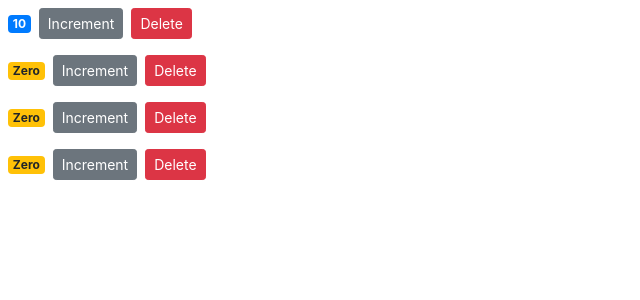
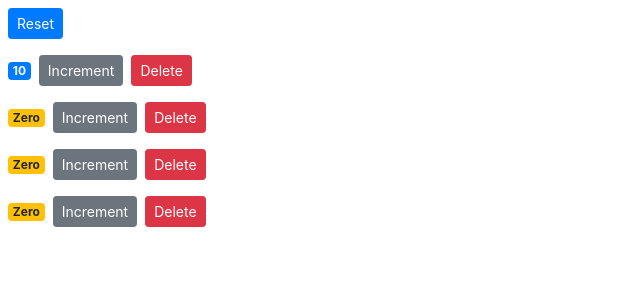
Before and after one commit to shibly006/counter-app, a React (Create React App) app: page / in a window 1280 px wide. Shown: the top 300 px of the page, without its empty margins (0-640 px from the left). Built offline with nearby package versions, Linux system fonts and the light colour scheme.

Commit message:
Bug: Single source of truth.

```diff
--- a/src/components/counters.jsx
+++ b/src/components/counters.jsx
@@ -12,6 +12,14 @@
         ]
     }
 
+    handleReset = () => {
+        const counters = this.state.counters.map(c => {
+            c.value = 0;
+            return c;
+        });
+        this.setState({counters});
+    }
+
     hanldeDelete = (id) => {
         // console.log(id);
         const counters = this.state.counters.filter(c => c.id !== id);
@@ -21,6 +29,9 @@
     render() {
         return (
             <div>
+                <button
+                onClick={this.handleReset}
+                className="btn btn-primary btn-sm m-2">Reset</button>
                 {this.state.counters.map(counter => (
                     <Counter key={counter.id} onDelete={this.hanldeDelete} counter={counter}>
                         <h4>Counter: {counter.id}</h4>
```
